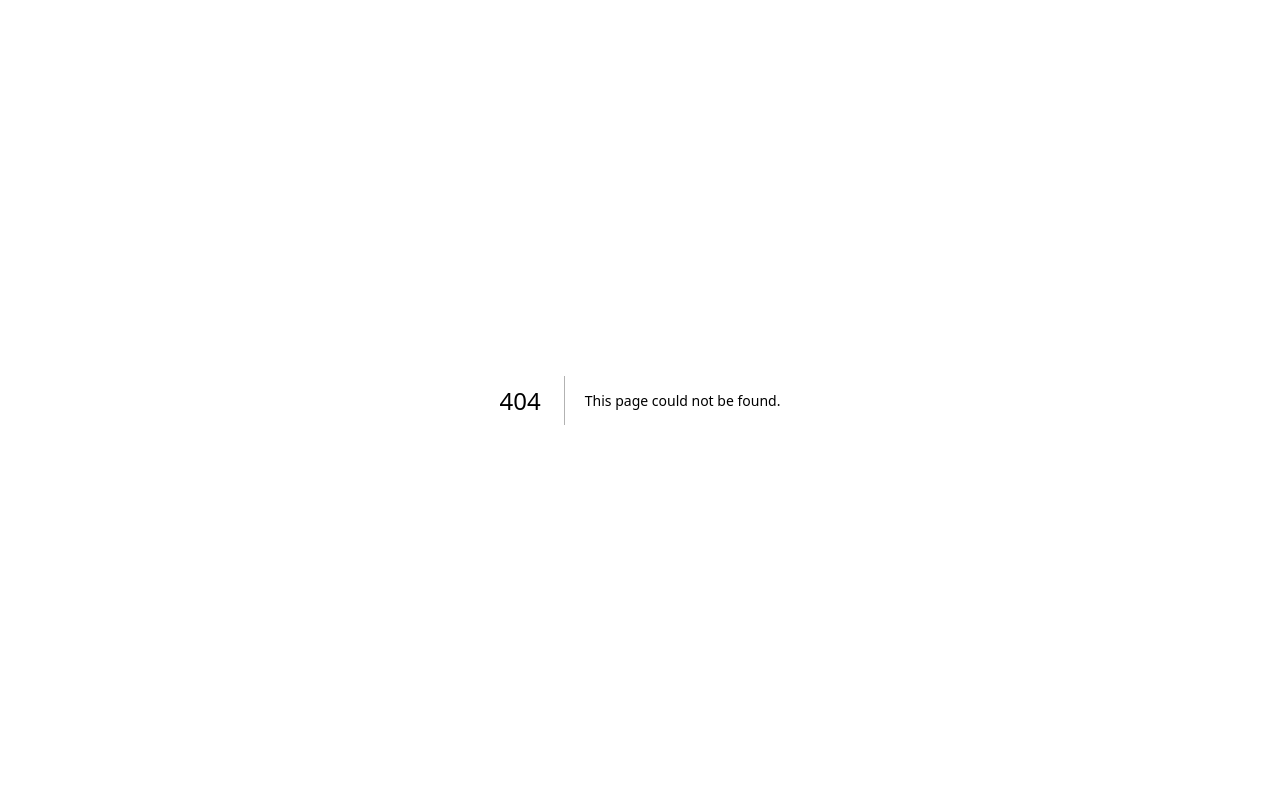
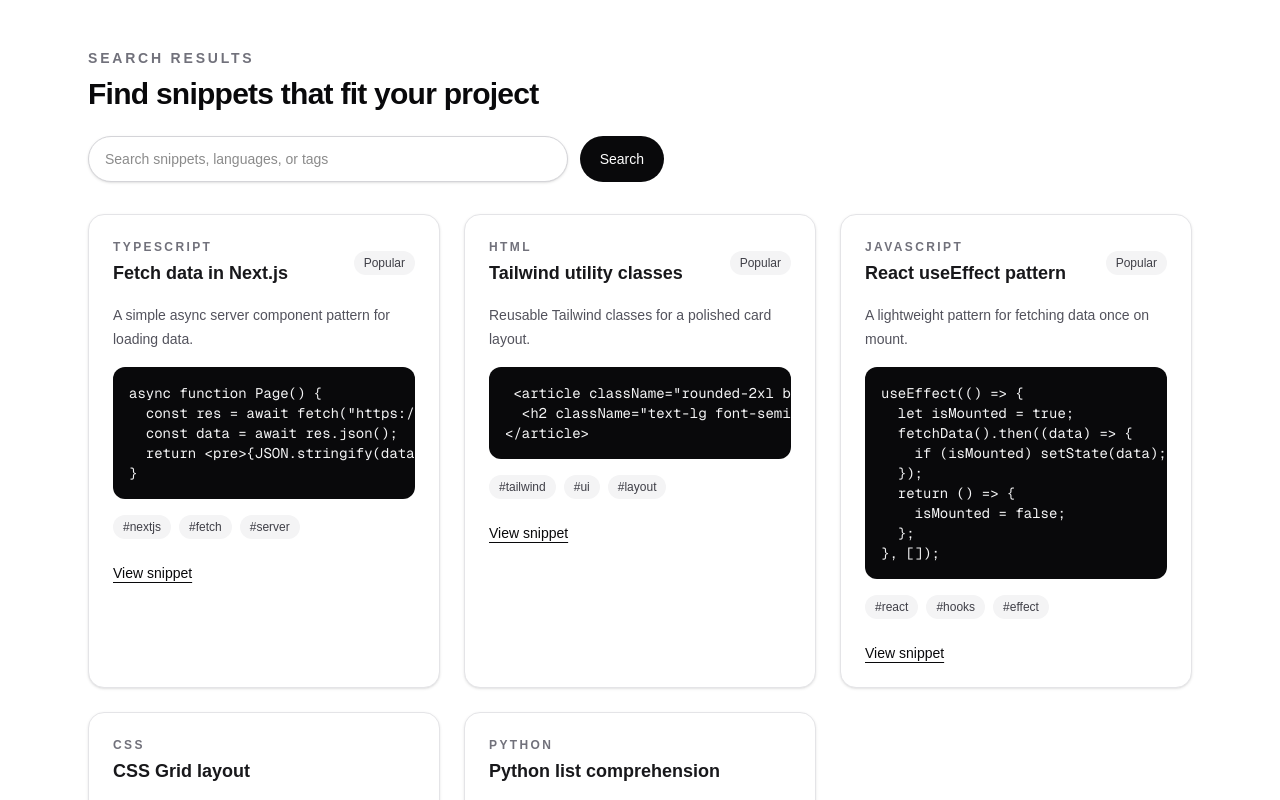
Before and after one commit to Ishaan125/Snippr, a Next.js app: page /search in a window 1280 px wide. Before the commit this address had no page. Shown: the top 800 px of the page. Built offline with nearby package versions, Linux system fonts and the light colour scheme.

Commit message:
feat: implement search functionality and enhance homepage layout

```diff
--- a/app/layout.tsx
+++ b/app/layout.tsx
@@ -13,8 +13,8 @@ const geistMono = Geist_Mono({
 });
 
 export const metadata: Metadata = {
-  title: "Create Next App",
-  description: "Generated by create next app",
+  title: "Snippr",
+  description: "A clean home for discovering and searching code snippets.",
 };
 
 export default function RootLayout({
--- a/app/page.tsx
+++ b/app/page.tsx
@@ -1,65 +1,50 @@
-import Image from "next/image";
+import Link from "next/link";
+import { SearchBar } from "@/components/SearchBar";
+import { SnippetCard } from "@/components/SnippetCard";
+import { getPopularSnippets } from "@/lib/snippets";
 
 export default function Home() {
+  const popularSnippets = getPopularSnippets();
+
   return (
-    <div className="flex flex-col flex-1 items-center justify-center bg-zinc-50 font-sans dark:bg-black">
-      <main className="flex flex-1 w-full max-w-3xl flex-col items-center justify-between py-32 px-16 bg-white dark:bg-black sm:items-start">
-        <Image
-          className="dark:invert"
-          src="/next.svg"
-          alt="Next.js logo"
-          width={100}
-          height={20}
-          priority
-        />
-        <div className="flex flex-col items-center gap-6 text-center sm:items-start sm:text-left">
-          <h1 className="max-w-xs text-3xl font-semibold leading-10 tracking-tight text-black dark:text-zinc-50">
-            To get started, edit the page.tsx file.
+    <main className="mx-auto flex min-h-screen w-full max-w-6xl flex-col gap-10 px-6 py-12">
+      <section className="flex flex-col gap-6 rounded-3xl border border-zinc-200 bg-white p-8 shadow-sm">
+        <div className="max-w-2xl space-y-4">
+          <p className="text-sm font-semibold uppercase tracking-[0.24em] text-zinc-500">
+            Snippr
+          </p>
+          <h1 className="text-4xl font-semibold tracking-tight text-zinc-950 sm:text-5xl">
+            Discover the snippets that power your next build.
           </h1>
-          <p className="max-w-md text-lg leading-8 text-zinc-600 dark:text-zinc-400">
-            Looking for a starting point or more instructions? Head over to{" "}
-            <a
-              href="https://vercel.com/templates?framework=next.js&utm_source=create-next-app&utm_medium=appdir-template-tw&utm_campaign=create-next-app"
-              className="font-medium text-zinc-950 dark:text-zinc-50"
-            >
-              Templates
-            </a>{" "}
-            or the{" "}
-            <a
-              href="https://nextjs.org/learn?utm_source=create-next-app&utm_medium=appdir-template-tw&utm_campaign=create-next-app"
-              className="font-medium text-zinc-950 dark:text-zinc-50"
-            >
-              Learning
-            </a>{" "}
-            center.
+          <p className="text-lg leading-8 text-zinc-600">
+            Explore popular code examples, search by language or tag, and jump into the snippets that matter most.
           </p>
         </div>
-        <div className="flex flex-col gap-4 text-base font-medium sm:flex-row">
-          <a
-            className="flex h-12 w-full items-center justify-center gap-2 rounded-full bg-foreground px-5 text-background transition-colors hover:bg-[#383838] dark:hover:bg-[#ccc] md:w-[158px]"
-            href="https://vercel.com/new?utm_source=create-next-app&utm_medium=appdir-template-tw&utm_campaign=create-next-app"
-            target="_blank"
-            rel="noopener noreferrer"
-          >
-            <Image
-              className="dark:invert"
-              src="/vercel.svg"
-              alt="Vercel logomark"
-              width={16}
-              height={16}
-            />
-            Deploy Now
-          </a>
-          <a
-            className="flex h-12 w-full items-center justify-center rounded-full border border-solid border-black/[.08] px-5 transition-colors hover:border-transparent hover:bg-black/[.04] dark:border-white/[.145] dark:hover:bg-[#1a1a1a] md:w-[158px]"
-            href="https://nextjs.org/docs?utm_source=create-next-app&utm_medium=appdir-template-tw&utm_campaign=create-next-app"
-            target="_blank"
-            rel="noopener noreferrer"
-          >
-            Documentation
-          </a>
+
+        <SearchBar />
+      </section>
+
+      <section className="space-y-6">
+        <div className="flex items-center justify-between gap-4">
+          <div>
+            <p className="text-sm font-semibold uppercase tracking-[0.24em] text-zinc-500">
+              Popular now
+            </p>
+            <h2 className="mt-2 text-2xl font-semibold text-zinc-950">
+              Trending snippets
+            </h2>
+          </div>
+          <Link href="/search" className="text-sm font-medium text-zinc-700 underline underline-offset-4">
+            Browse all
+          </Link>
         </div>
-      </main>
-    </div>
+
+        <div className="grid gap-6 md:grid-cols-2 xl:grid-cols-3">
+          {popularSnippets.map((snippet) => (
+            <SnippetCard key={snippet.id} snippet={snippet} />
+          ))}
+        </div>
+      </section>
+    </main>
   );
 }
--- /dev/null
+++ b/app/search/page.tsx
@@ -0,0 +1,43 @@
+import Link from "next/link";
+import { SearchBar } from "@/components/SearchBar";
+import { SnippetCard } from "@/components/SnippetCard";
+import { searchSnippets } from "@/lib/snippets";
+
+export default async function SearchPage({
+  searchParams,
+}: {
+  searchParams: Promise<{ q?: string }>;
+}) {
+  const { q = "" } = await searchParams;
+  const results = searchSnippets(q);
+
+  return (
+    <main className="mx-auto flex min-h-screen w-full max-w-6xl flex-col gap-8 px-6 py-12">
+      <div className="flex flex-col gap-6">
+        <div>
+          <p className="text-sm font-semibold uppercase tracking-[0.2em] text-zinc-500">
+            Search results
+          </p>
+          <h1 className="mt-2 text-3xl font-semibold tracking-tight text-zinc-950">
+            Find snippets that fit your project
+          </h1>
+        </div>
+        <SearchBar initialQuery={q} />
+      </div>
+
+      <section className="grid gap-6 md:grid-cols-2 xl:grid-cols-3">
+        {results.length > 0 ? (
+          results.map((snippet) => <SnippetCard key={snippet.id} snippet={snippet} />)
+        ) : (
+          <div className="md:col-span-2 xl:col-span-3 rounded-2xl border border-dashed border-zinc-300 bg-zinc-50 p-8 text-center text-zinc-600">
+            No snippets matched “{q}”. Try a broader search.
+          </div>
+        )}
+      </section>
+
+      <Link href="/" className="text-sm font-medium text-zinc-700 underline underline-offset-4">
+        Back home
+      </Link>
+    </main>
+  );
+}
--- /dev/null
+++ b/app/snippets/[slug]/page.tsx
@@ -0,0 +1,35 @@
+import Link from "next/link";
+import { notFound } from "next/navigation";
+import { getSnippetBySlug } from "@/lib/snippets";
+
+export default function SnippetDetailPage({
+  params,
+}: {
+  params: Promise<{ slug: string }>;
+}) {
+  const resolvedParams = params;
+
+  return (
+    <main className="mx-auto flex min-h-screen w-full max-w-4xl flex-col gap-8 px-6 py-12">
+      <Link href="/" className="text-sm font-medium text-zinc-700 underline underline-offset-4">
+        ← Back home
+      </Link>
+      <section className="rounded-3xl border border-zinc-200 bg-white p-8 shadow-sm">
+        <div className="flex flex-wrap items-center gap-3">
+          <p className="text-sm font-semibold uppercase tracking-[0.24em] text-zinc-500">
+            {"snippet"}
+          </p>
+          <span className="rounded-full bg-zinc-100 px-2.5 py-1 text-xs font-medium text-zinc-700">
+            Coming soon
+          </span>
+        </div>
+        <h1 className="mt-4 text-3xl font-semibold tracking-tight text-zinc-950">
+          Snippet detail page
+        </h1>
+        <p className="mt-4 text-lg leading-8 text-zinc-600">
+          This route is ready for a full snippet detail view once your data layer is connected.
+        </p>
+      </section>
+    </main>
+  );
+}
--- /dev/null
+++ b/components/SearchBar.tsx
@@ -0,0 +1,18 @@
+export function SearchBar({ initialQuery = "" }: { initialQuery?: string }) {
+  return (
+    <form action="/search" method="get" className="flex w-full max-w-xl flex-col gap-3 sm:flex-row">
+      <input
+        name="q"
+        defaultValue={initialQuery}
+        placeholder="Search snippets, languages, or tags"
+        className="w-full rounded-full border border-zinc-300 bg-white px-4 py-3 text-sm shadow-sm outline-none ring-0 transition focus:border-zinc-900"
+      />
+      <button
+        type="submit"
+        className="rounded-full bg-zinc-950 px-5 py-3 text-sm font-medium text-white transition hover:bg-zinc-800"
+      >
+        Search
+      </button>
+    </form>
+  );
+}
--- /dev/null
+++ b/components/SnippetCard.tsx
@@ -0,0 +1,43 @@
+import Link from "next/link";
+import type { Snippet } from "@/types/snippet";
+
+export function SnippetCard({ snippet }: { snippet: Snippet }) {
+  return (
+    <article className="flex h-full flex-col rounded-2xl border border-zinc-200 bg-white p-6 shadow-sm">
+      <div className="flex items-center justify-between gap-3">
+        <div>
+          <p className="text-xs font-semibold uppercase tracking-[0.2em] text-zinc-500">
+            {snippet.language}
+          </p>
+          <h3 className="mt-1 text-lg font-semibold text-zinc-900">{snippet.title}</h3>
+        </div>
+        {snippet.featured ? (
+          <span className="rounded-full bg-zinc-100 px-2.5 py-1 text-xs font-medium text-zinc-700">
+            Popular
+          </span>
+        ) : null}
+      </div>
+
+      <p className="mt-4 text-sm leading-6 text-zinc-600">{snippet.description}</p>
+
+      <pre className="mt-4 overflow-x-auto rounded-xl bg-zinc-950 p-4 text-sm text-zinc-100">
+        <code>{snippet.code}</code>
+      </pre>
+
+      <div className="mt-4 flex flex-wrap gap-2">
+        {snippet.tags.map((tag) => (
+          <span key={tag} className="rounded-full bg-zinc-100 px-2.5 py-1 text-xs font-medium text-zinc-700">
+            #{tag}
+          </span>
+        ))}
+      </div>
+
+      <Link
+        href={`/snippets/${snippet.slug}`}
+        className="mt-6 inline-flex text-sm font-medium text-zinc-950 underline underline-offset-4"
+      >
+        View snippet
+      </Link>
+    </article>
+  );
+}
--- /dev/null
+++ b/data/snippets.ts
@@ -0,0 +1,72 @@
+import type { Snippet } from "@/types/snippet";
+
+export const snippets: Snippet[] = [
+  {
+    id: 1,
+    slug: "fetch-data-in-nextjs",
+    title: "Fetch data in Next.js",
+    description: "A simple async server component pattern for loading data.",
+    language: "TypeScript",
+    tags: ["nextjs", "fetch", "server"],
+    featured: true,
+    code: `async function Page() {
+  const res = await fetch("https://api.example.com/items");
+  const data = await res.json();
+  return <pre>{JSON.stringify(data, null, 2)}</pre>;
+}`,
+  },
+  {
+    id: 2,
+    slug: "tailwind-utility-classes",
+    title: "Tailwind utility classes",
+    description: "Reusable Tailwind classes for a polished card layout.",
+    language: "HTML",
+    tags: ["tailwind", "ui", "layout"],
+    featured: true,
+    code: ` <article className="rounded-2xl border border-zinc-200 bg-white p-6 shadow-sm">
+  <h2 className="text-lg font-semibold">Card</h2>
+</article>`,
+  },
+  {
+    id: 3,
+    slug: "react-useeffect-pattern",
+    title: "React useEffect pattern",
+    description: "A lightweight pattern for fetching data once on mount.",
+    language: "JavaScript",
+    tags: ["react", "hooks", "effect"],
+    featured: true,
+    code: `useEffect(() => {
+  let isMounted = true;
+  fetchData().then((data) => {
+    if (isMounted) setState(data);
+  });
+  return () => {
+    isMounted = false;
+  };
+}, []);`,
+  },
+  {
+    id: 4,
+    slug: "css-grid-layout",
+    title: "CSS Grid layout",
+    description: "A responsive two-column layout built with CSS Grid.",
+    language: "CSS",
+    tags: ["css", "grid", "responsive"],
+    featured: false,
+    code: `.grid-layout {
+  display: grid;
+  grid-template-columns: repeat(auto-fit, minmax(220px, 1fr));
+  gap: 1rem;
+}`,
+  },
+  {
+    id: 5,
+    slug: "python-list-comprehension",
+    title: "Python list comprehension",
+    description: "Shorten loops with a readable comprehension expression.",
+    language: "Python",
+    tags: ["python", "syntax", "lists"],
+    featured: false,
+    code: `squares = [n * n for n in range(10)]`,
+  },
+];
--- /dev/null
+++ b/lib/snippets.ts
@@ -0,0 +1,30 @@
+import { snippets } from "@/data/snippets";
+
+export function getPopularSnippets() {
+  return snippets.filter((snippet) => snippet.featured);
+}
+
+export function searchSnippets(query: string) {
+  const normalizedQuery = query.trim().toLowerCase();
+
+  if (!normalizedQuery) {
+    return snippets;
+  }
+
+  return snippets.filter((snippet) => {
+    const haystack = [
+      snippet.title,
+      snippet.description,
+      snippet.language,
+      ...snippet.tags,
+    ]
+      .join(" ")
+      .toLowerCase();
+
+    return haystack.includes(normalizedQuery);
+  });
+}
+
+export function getSnippetBySlug(slug: string) {
+  return snippets.find((snippet) => snippet.slug === slug);
+}
--- /dev/null
+++ b/types/snippet.ts
@@ -0,0 +1,10 @@
+export interface Snippet {
+  id: number;
+  slug: string;
+  title: string;
+  description: string;
+  language: string;
+  tags: string[];
+  code: string;
+  featured?: boolean;
+}
```
